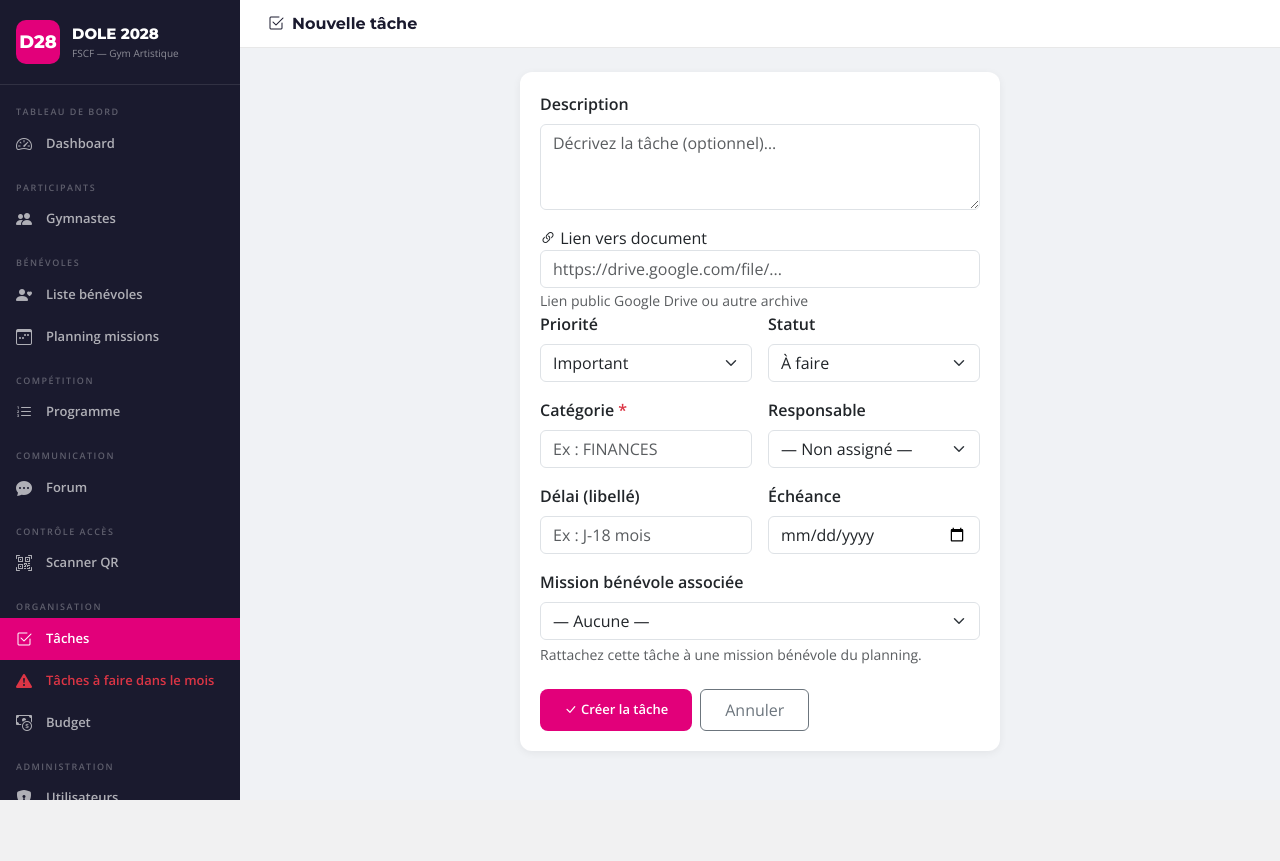
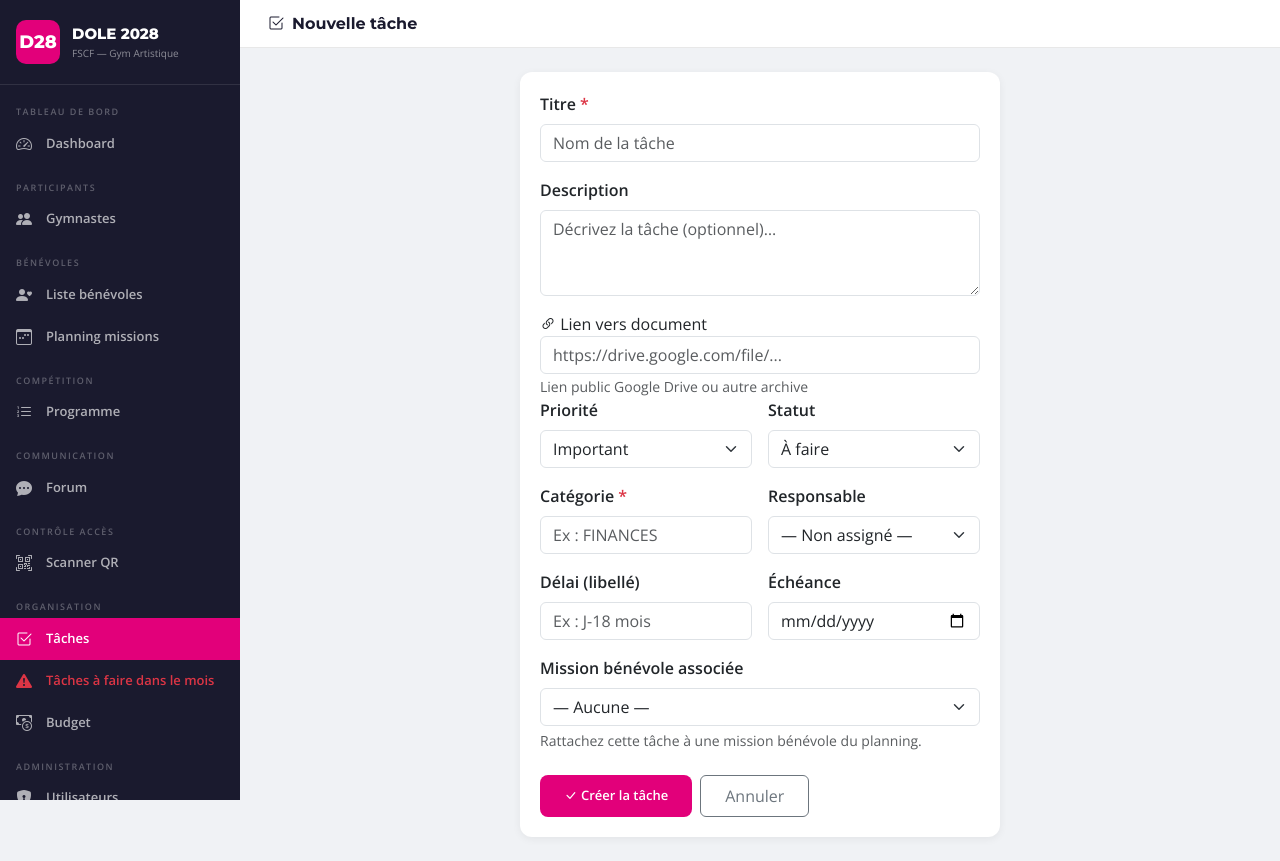
Before and after one commit to ugddole/Federaux-2028, a Flask app: page /taches/new in a window 1280 px wide. Before the commit the page ends 800 px from the top, so only its background shows below. Run offline with Flask 3, Linux system fonts and the light colour scheme; a user stored in the database is signed in; data comes from the database, SQL or seed files in the repository.

Commit message:
Fix form structure in tache_form.html

```diff
--- a/templates/tache_form.html
+++ b/templates/tache_form.html
@@ -8,8 +8,14 @@
 <div class="row justify-content-center">
 <div class="col-lg-6 col-md-8">
 <div class="fscf-card">
-  <div class="fscf-card-body">
-    <form method="POST">
+<div class="fscf-card-body">
+     <form method="POST">
+
+      <div class="mb-3">
+        <label class="form-label fw-bold">Titre <span class="text-danger">*</span></label>
+        <input type="text" name="titre" class="form-control" required maxlength="200"
+               value="{{ item.titre if item else '' }}" placeholder="Nom de la tâche">
+      </div>
 
       <div class="mb-3">
         <label class="form-label fw-bold">Description</label>
```
